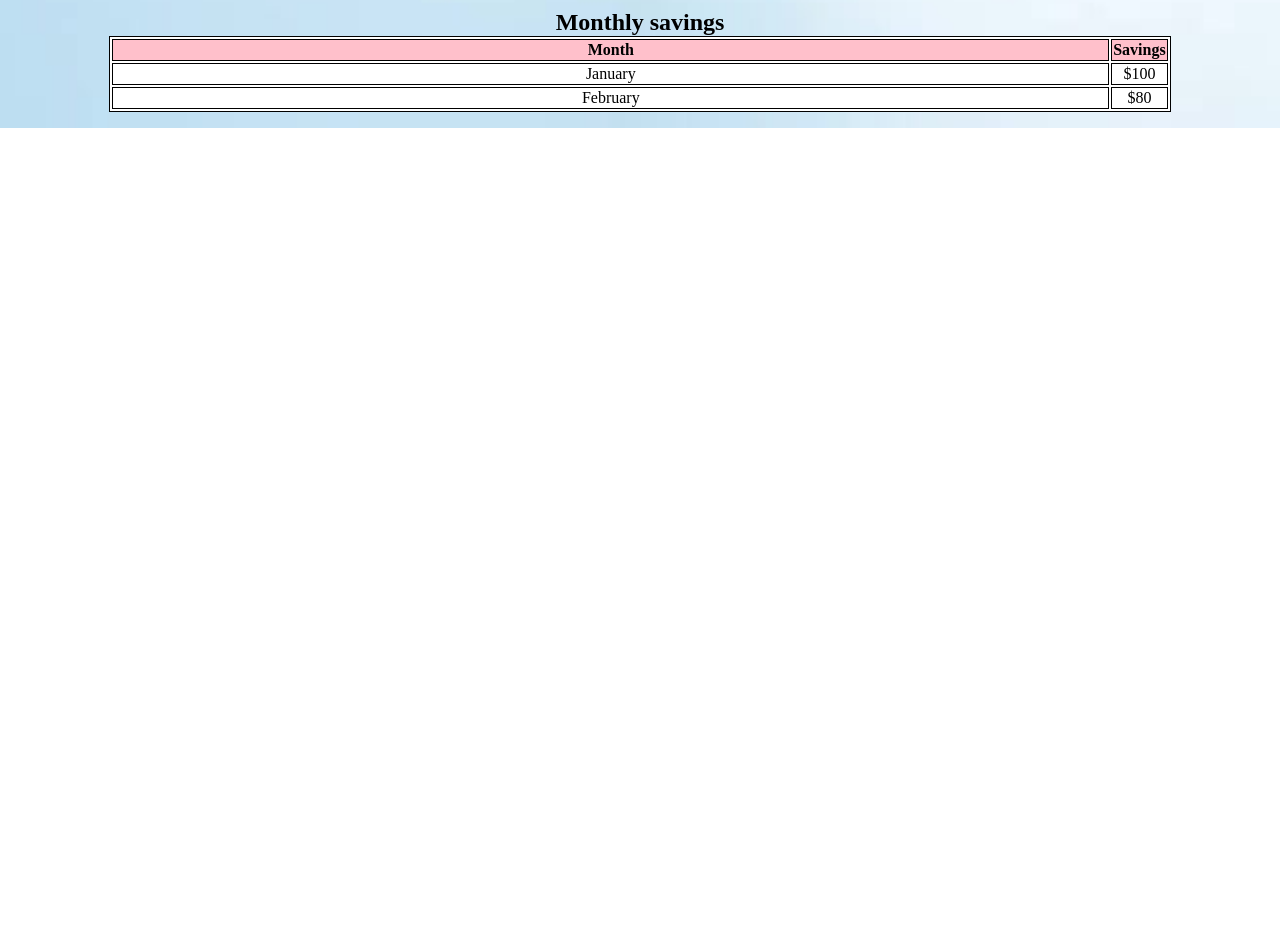
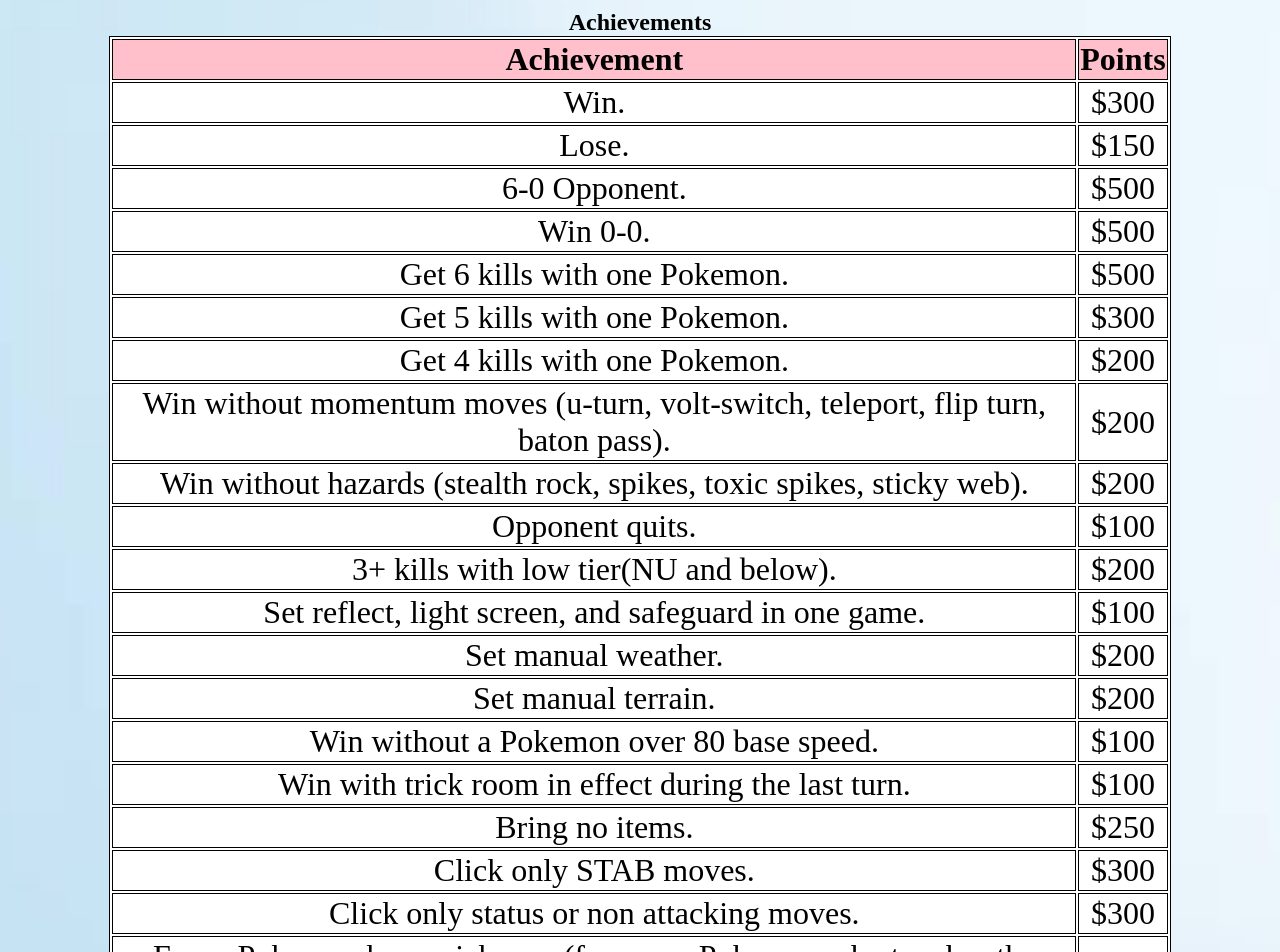
Before and after one commit to adamadolfo/GachaMons-frontend, a React (Create React App) app: page /about in a window 1280 px wide. Shown: the part 1280-2232 px from the top of the page. Before the commit the page ends 1408 px from the top, so only its background shows below. Built offline with nearby package versions, Linux system fonts and the light colour scheme.

Commit message:
working on achievements

```diff
--- a/src/App.css
+++ b/src/App.css
@@ -74,4 +74,5 @@ table, th, td {
   }
 .achievements-table {
     /* border-collapse: collapse; */
+    font-size: xx-large;
 }
--- a/src/components/AboutPage.js
+++ b/src/components/AboutPage.js
@@ -26,7 +26,7 @@ const AboutPage = () => {
                     <h2 style={{color: "pink"}}> Suggested Draft League Format Rules </h2>
                     <div> These rules are suggested and your league should adjust and keep track of any data as the season progresses.</div>
                     <h3 style={{color: "pink"}}> Pack Rules </h3>
-                    <li> Start with a Budget of 1500$ </li>
+                    <li> Start with a Budget of $1500 </li>
                     <li> Roll A pack which will have a price in the corner. You will be presented the contents of the pack which can be looked up in the Pack Details tab.</li>
                     <li> Pick 1 card to add to your team. The rest will be discarded.</li>
                     <li> You can have between 8-10 pokemon on your team so budget appropriately.</li>
@@ -38,18 +38,96 @@ const AboutPage = () => {
                 </Grid>
                 <Grid item className="achievements" item xs={10}>
                 <table className="achievements-table">
-                    <caption>Monthly savings</caption>
+                    <caption>Achievements</caption>
                     <tr>
-                        <th>Month</th>
-                        <th>Savings</th>
+                        <th>Achievement</th>
+                        <th>Points</th>
                     </tr>
                     <tr>
-                        <td>January</td>
+                        <td>Win.</td>
+                        <td>$300</td>
+                    </tr> <tr>
+                        <td>Lose.</td>
+                        <td>$150</td>
+                    </tr>
+                    <tr>
+                        <td>6-0 Opponent.</td>
+                        <td>$500</td>
+                    </tr>
+                    <tr>
+                        <td>Win 0-0.</td>
+                        <td>$500</td>
+                    </tr>
+                    <tr>
+                        <td>Get 6 kills with one Pokemon.</td>
+                        <td>$500</td>
+                    </tr>
+                    <tr>
+                        <td>Get 5 kills with one Pokemon.</td>
+                        <td>$300</td>
+                    </tr>
+                    <tr>
+                        <td>Get 4 kills with one Pokemon.</td>
+                        <td>$200</td>
+                    </tr>
+                    <tr>
+                        <td>Win without momentum moves (u-turn, volt-switch, teleport, flip turn, baton pass).</td>
+                        <td>$200</td>
+                    </tr>
+                    <tr>
+                        <td>Win without hazards (stealth rock, spikes, toxic spikes, sticky web).</td>
+                        <td>$200</td>
+                    </tr>
+                    <tr>
+                        <td>Opponent quits.</td>
                         <td>$100</td>
                     </tr>
                     <tr>
-                        <td>February</td>
-                        <td>$80</td>
+                        <td>3+ kills with low tier(NU and below).</td>
+                        <td>$200</td>
+                    </tr>
+                    <tr>
+                        <td>Set reflect, light screen, and safeguard in one game.</td>
+                        <td>$100</td>
+                    </tr>
+                    <tr>
+                        <td>Set manual weather.</td>
+                        <td>$200</td>
+                    </tr>
+                    <tr>
+                        <td>Set manual terrain.</td>
+                        <td>$200</td>
+                    </tr>
+                    <tr>
+                        <td>Win without a Pokemon over 80 base speed.</td>
+                        <td>$100</td>
+                    </tr>
+                    <tr>
+                        <td>Win with trick room in effect during the last turn.</td>
+                        <td>$100</td>
+                    </tr>
+                    <tr>
+                        <td>Bring no items.</td>
+                        <td>$250</td>
+                    </tr>
+                    <tr>
+                        <td>Click only STAB moves.</td>
+                        <td>$300</td>
+                    </tr>
+                    <tr>
+                        <td>Click only status or non attacking moves.</td>
+                        <td>$300</td>
+                    </tr>
+
+
+
+                    <tr>
+                        <td>Every Pokemon has a nickname(for every Pokemon who touches the field).</td>
+                        <td>$50</td>
+                    </tr>
+                    <tr>
+                        <td>Watch a game live as a spectator.</td>
+                        <td>$50</td>
                     </tr>
                 </table>
 
```
